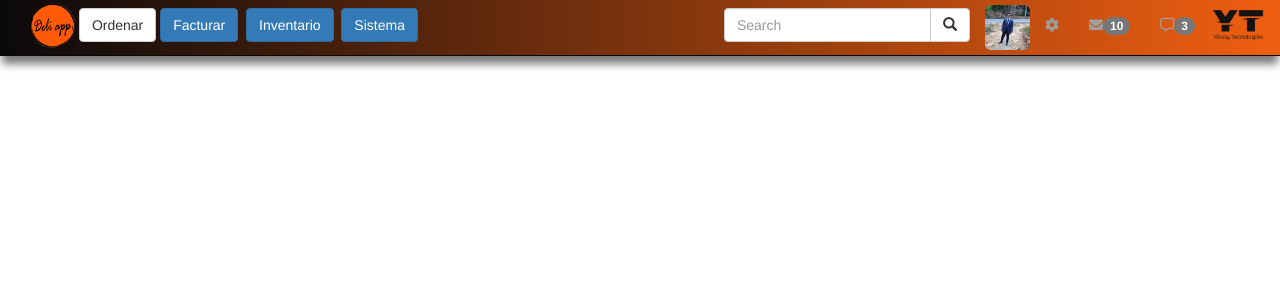
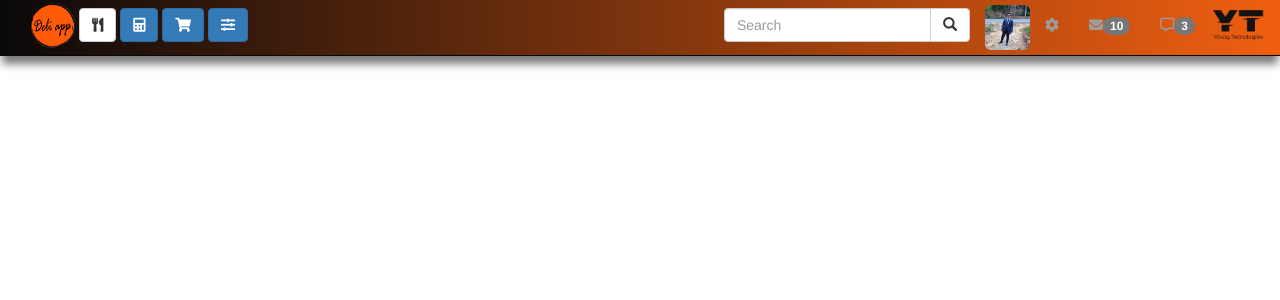
Before and after one commit to GaboQuesada/deliapp, a PHP site: page /views/navbar.php in a window 1280 px wide. Shown: the top 300 px of the page. Run offline with PHP 8.4, Linux system fonts and the light colour scheme; some libraries are stand-ins or nearby versions.

Commit message:
Merge origin/master
Conflicts:
	js/usuarios.js

```diff
--- a/views/navbar.php
+++ b/views/navbar.php
@@ -20,8 +20,10 @@
             <div class="container-fluid">
                 <div class="navbar-header">
                     <img src="../img/logo.png" width="45" height="45"/>
-                    <button class="btn btn-default navbar-btn">Ordenar</button>
-                    <button class="btn btn-primary navbar-btn">Facturar</button>
+                    <button class="btn btn-default navbar-btn"><i class="fas fa-utensils"></i></button>
+                    <button class="btn btn-primary navbar-btn"><i class="fas fa-calculator"></i></button>
+                    <button class="btn btn-primary navbar-btn"><i class="fas fa-shopping-cart"></i></button>
+                    <button class="btn btn-primary navbar-btn"><i class="fas fa-sliders-h"></i></button>
                     <button type="button" class="navbar-toggle" data-toggle="collapse" data-target="#myNavbar">
                         <span class="icon-bar"></span>
                         <span class="icon-bar"></span>
@@ -35,14 +37,6 @@
 
 
                     <ul class="nav navbar-nav">
-
-                        <li class="active">&numsp;</li>
-                        <li class="active"> <button class="btn btn-primary navbar-btn">Inventario</button></li>
-                        <li class="active">&numsp;</li>
-                        <li class="active"> <button class="btn btn-primary navbar-btn">Sistema</button></li>
-                        <li class="active">&numsp;</li>
-
-
 
                     </ul>
 
```
